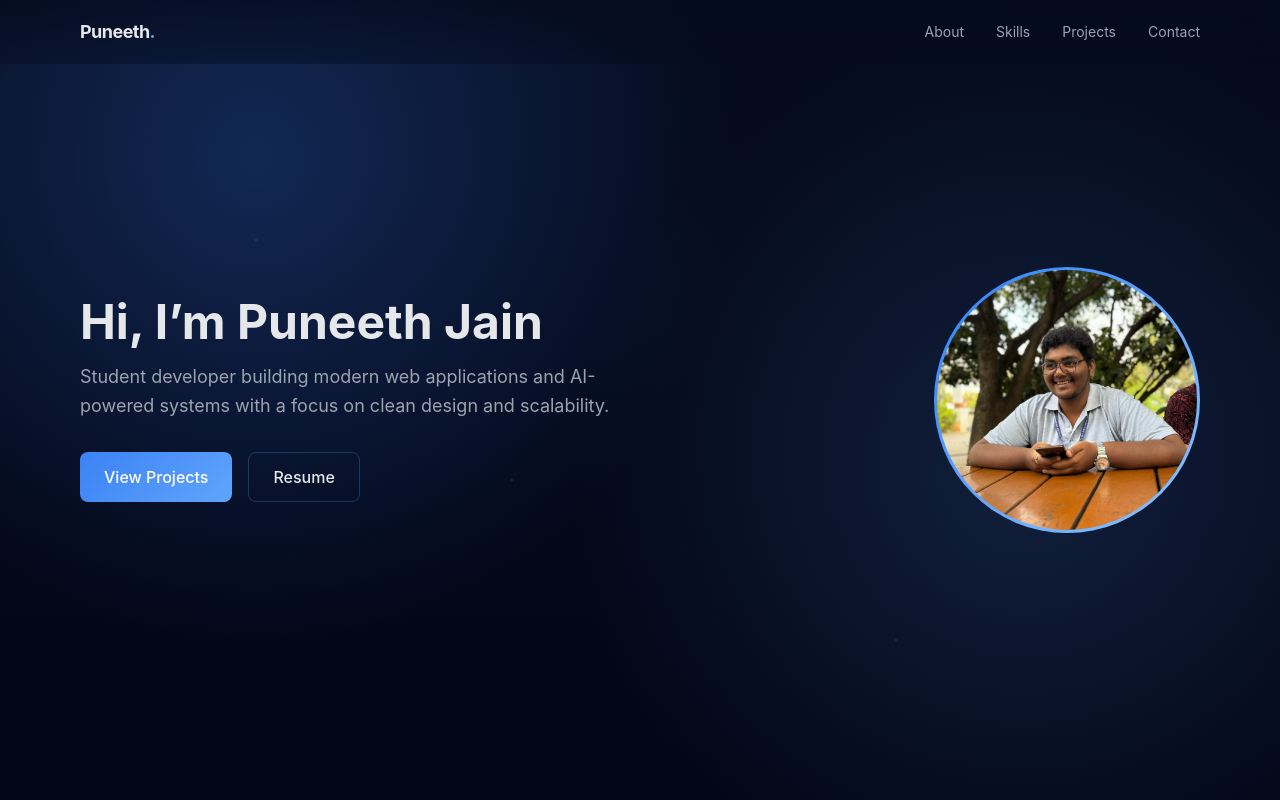
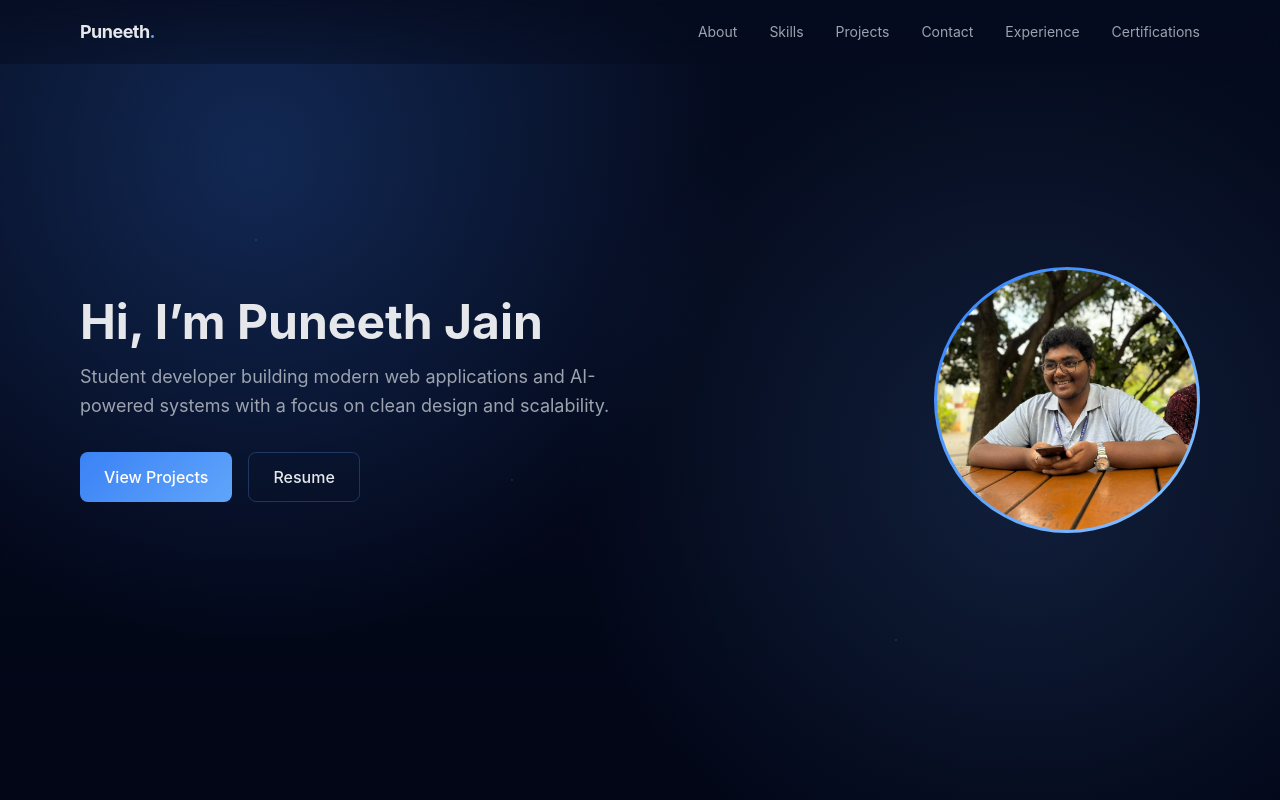
Before and after one commit to Puneeth-24/Portfolio, a Next.js app: page / in a window 1280 px wide. Shown: the top 800 px of the page. Built offline with nearby package versions, Linux system fonts and the light colour scheme.

Commit message:
added experience and certifications navigation in navbar

```diff
--- a/components/Navbar.tsx
+++ b/components/Navbar.tsx
@@ -8,6 +8,8 @@ const links = [
   { label: "Skills", href: "#skills" },
   { label: "Projects", href: "#projects" },
   { label: "Contact", href: "#contact" },
+  { label: "Experience", href: "#experience" },
+  { label: "Certifications", href: "#certifications" },
 ];
 
 export default function Navbar() {
```
